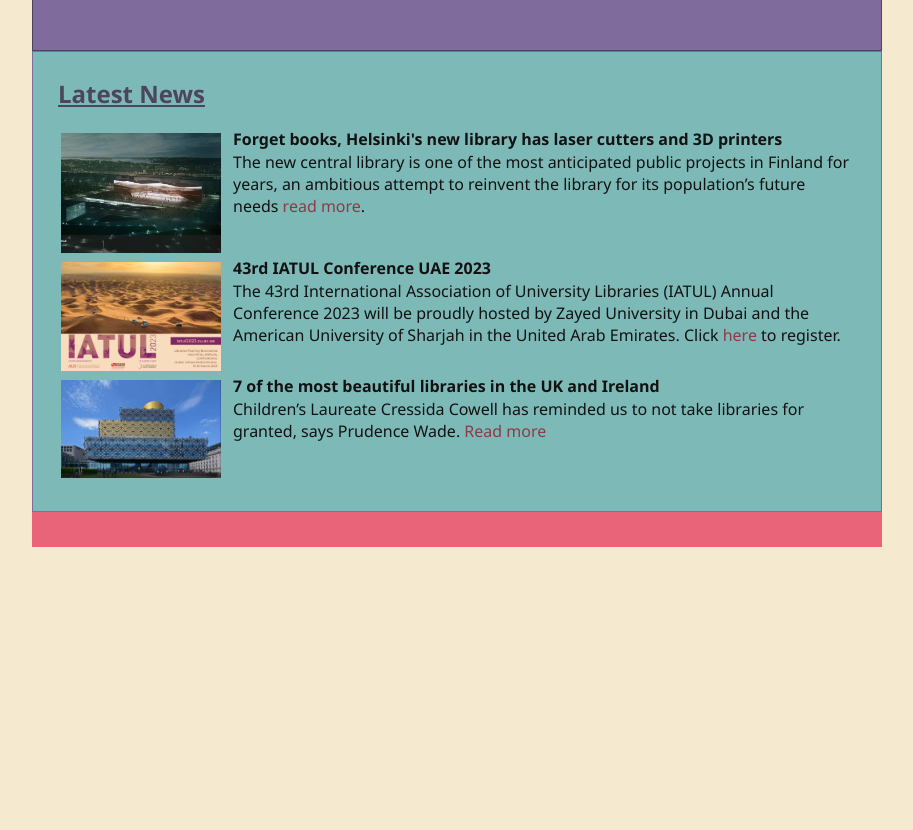
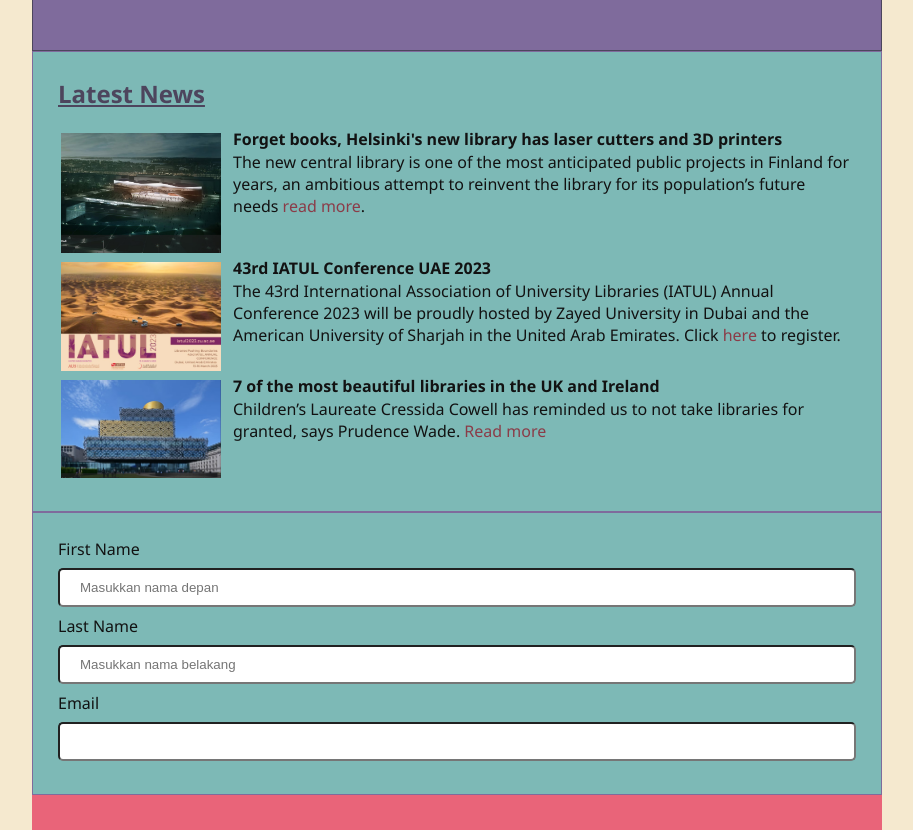
Before and after one commit to Divaaz/4-Horsemen-Library, a PHP site: page /webkelompok2.html in a window 1280 px wide. Shown: the part 196-1026 px from the top of the page, without its empty margins (183-1096 px from the left). Before the commit the page ends 743 px from the top, so only its background shows below. Run offline with PHP 8.4, Linux system fonts and the light colour scheme.

Commit message:
mencoba form dengan desain percobaan

```diff
--- a/tugas1/style.css
+++ b/tugas1/style.css
@@ -86,6 +86,13 @@
 .table-main tr td {
     vertical-align: top;
 }
+.input {
+    width: 100%;
+    padding: 10px 20px;
+    margin: 8px 0px;
+    display: inline-block;
+    border-radius: 5px;
+}
 aside{
     background-color: #7f6b9c;
     width: 200%;
--- a/tugas1/webkelompok2.html
+++ b/tugas1/webkelompok2.html
@@ -43,6 +43,22 @@
             </main>
             <aside></aside>
         </div>
+        <div class="flex">
+            <main>
+            <form action="membuat-anggota.php" method="post" autocomplete="off">
+                <label for="fname">First Name</label>
+                <input class="input" type="text" name="fname" value maxlength="50" size="30" placeholder="Masukkan nama depan" required>
+                <br>
+                <label for="lname">Last Name</label>
+                <input class="input" type="text" name="lname" value maxlength="50" size="30" placeholder="Masukkan nama belakang" required>
+                <br>
+                <label for="email">Email</label>
+                <input class="input" type="email" name="email" value maxlength="50" size="30" required>
+                <br>
+                <label for=""></label>
+            </form>
+            </main>
+        </div>
     </div>
     <footer></footer>
 </body>
```
